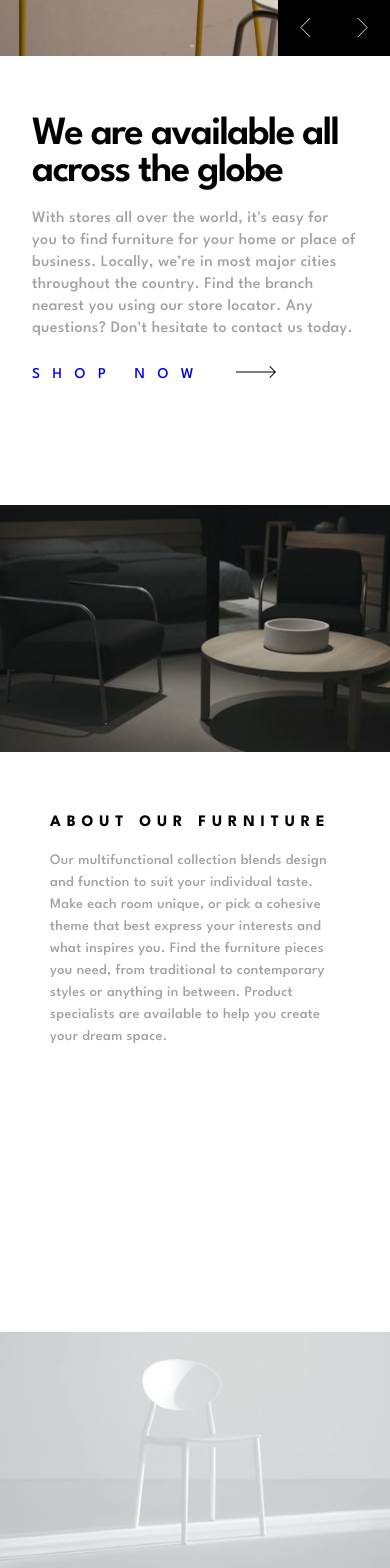
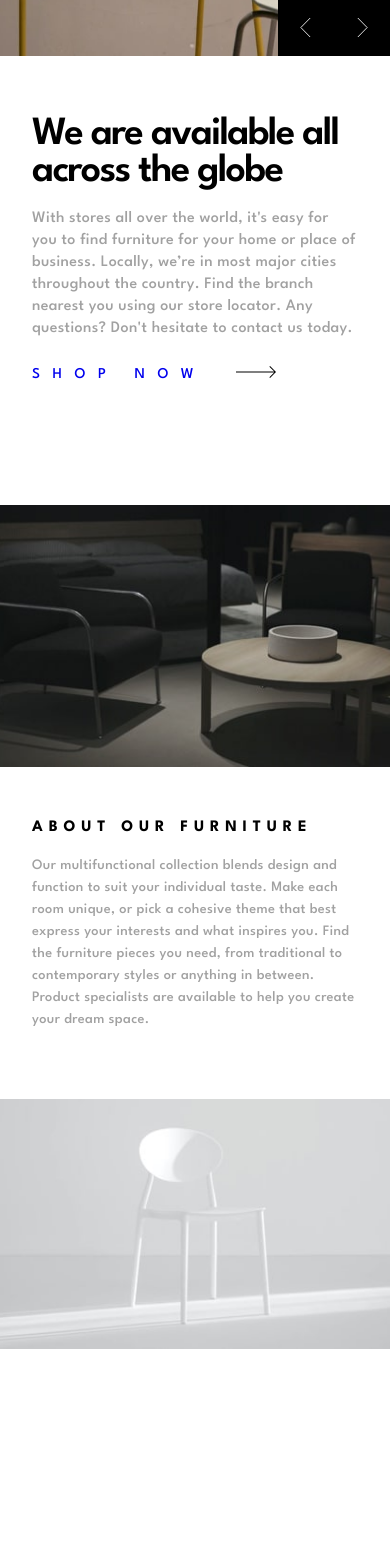
Before and after one commit to thorrellt/room, a React (Vite) app: page / in a window 390 px wide. Shown: the part 339-1907 px from the top of the page. After the commit the page ends 1688 px from the top, so only its background shows below. Built offline with nearby package versions, Linux system fonts and the light colour scheme.

Commit message:
add responsive Footer layout

```diff
--- a/src/index.css
+++ b/src/index.css
@@ -126,6 +126,7 @@ p {
 
   h2 {
     font-size: 1rem;
+    font-style: normal;
     line-height: 1.375rem;
     text-align: justify;
     letter-spacing: 0.365rem;
--- a/src/styles/Footer.css
+++ b/src/styles/Footer.css
@@ -1,18 +1,19 @@
 #Footer .img-1 {
     flex-basis: 26.25rem;
 }
+
 #Footer .img-2 {
     flex-basis: 27.25rem;
 }
 
 #Footer .img-1,
-#Footer .img-2{
+#Footer .img-2 {
     height: 100%;
     flex-shrink: 1;
     flex-grow: 1;
 }
 
-#Footer .content{
+#Footer .content {
     height: 100%;
     flex-basis: 36.25rem;
     flex-shrink: 0;
@@ -22,7 +23,24 @@
     padding-inline: 3.125rem;
 }
 
-#Footer .content p{
+#Footer .content p {
     margin-block-start: 1rem;
     font-size: .9rem;
 }
+
+@media (max-width: 900px) {
+    #Footer .img-1 {
+        flex-basis: 31%;
+    }
+
+    #Footer .img-2 {
+        flex-basis: 29.6%;
+    }
+
+    #Footer .content {
+        flex-basis: 39.4%;
+        min-height: 300px;
+        padding-block-start: 3.125rem;
+        padding-inline: 2rem;
+    }
+}
```
